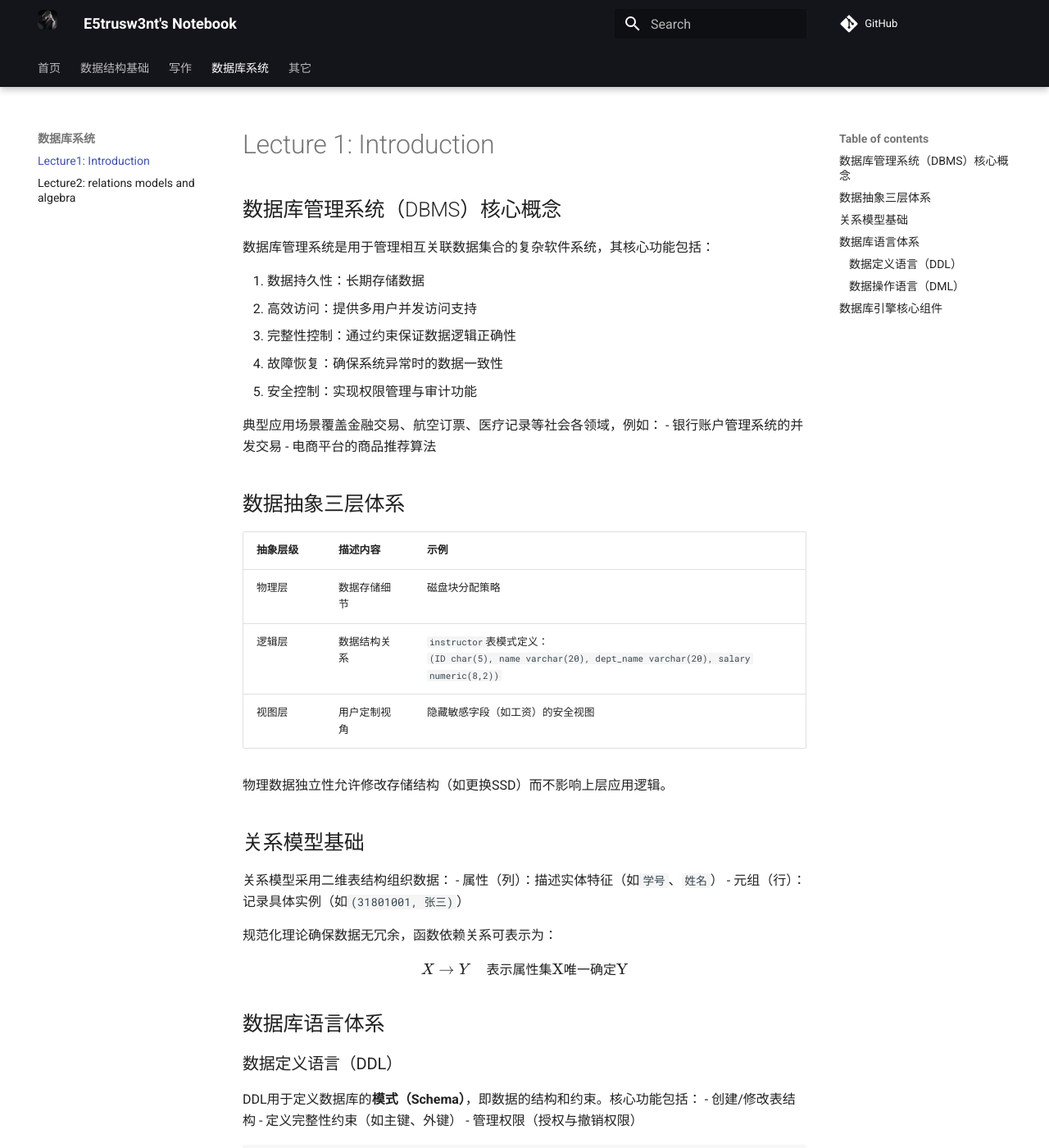
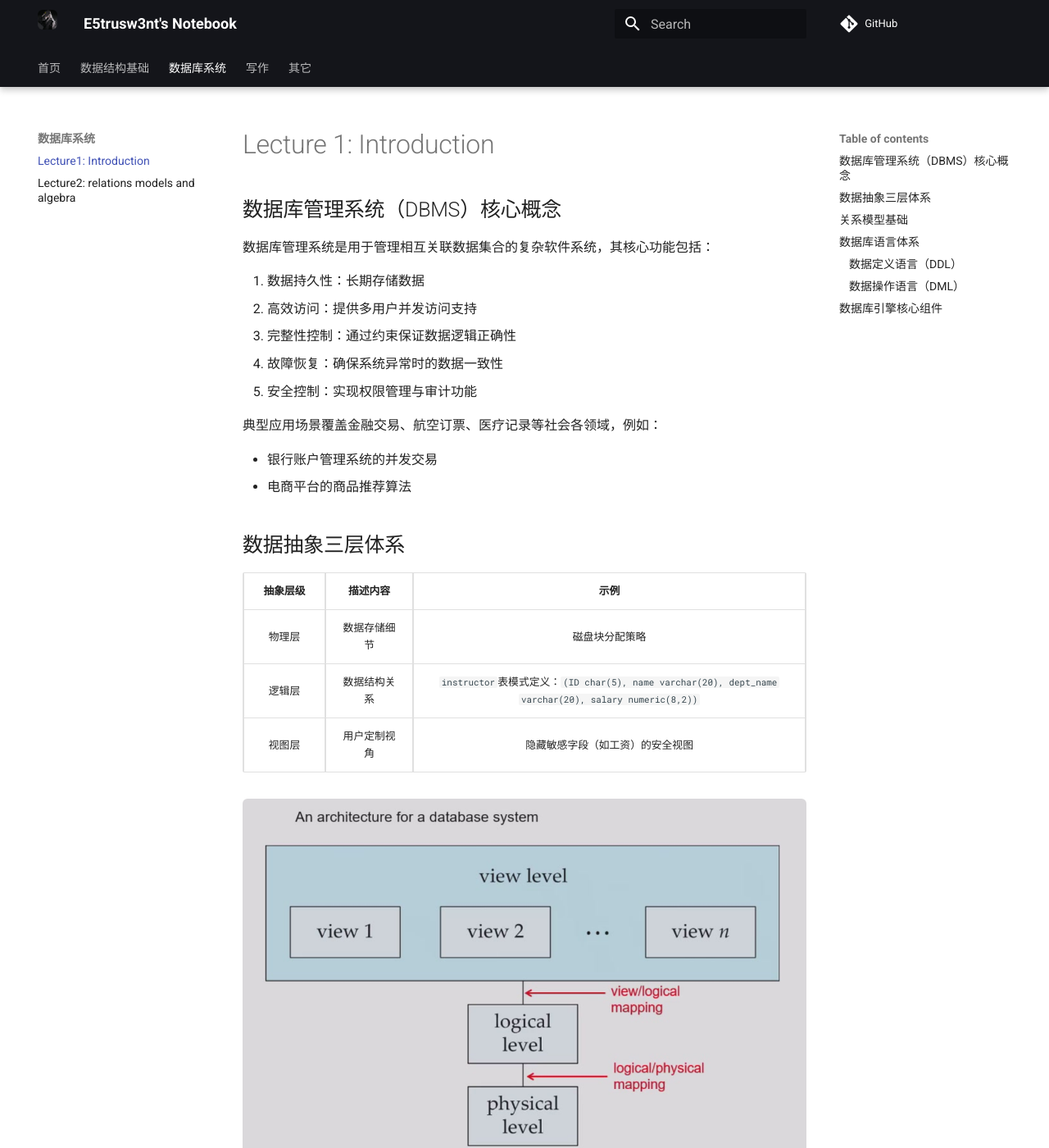
Before and after one commit to Estruswent/notebook, an MkDocs documentation site: the page built from docs/数据库系统/Lecture1.md, in a window 1280 px wide and 1400 px high. Shown: the whole window at 82% size. Built offline with MkDocs 1.6.1 and Material for MkDocs 9.7.7, drawn with Linux system fonts in a browser that asks for light colours; comment, search, counter and statistics services are not loaded; some of the changed text lies outside the part shown.

Commit message:
new notes about DB

```diff
--- /dev/null
+++ b/docs/style/css/table.css
@@ -0,0 +1,13 @@
+/* 针对 Material 主题的表格内容居中 */
+.md-typeset table:not([class]) th,
+.md-typeset table:not([class]) td {
+  text-align: center !important;
+  vertical-align: middle !important;
+}
+
+/* 添加列间竖线分隔符 */
+.md-typeset table:not([class]) th,
+.md-typeset table:not([class]) td {
+  border-right: 1px solid rgba(0,0,0,0.12) !important;  /* 右侧竖线 */
+  border-left: 1px solid rgba(0,0,0,0.12) !important;   /* 左侧竖线（首列需保留） */
+}
--- a/docs/数据库系统/Lecture1.md
+++ b/docs/数据库系统/Lecture1.md
@@ -11,6 +11,7 @@
 5. 安全控制：实现权限管理与审计功能
 
 典型应用场景覆盖金融交易、航空订票、医疗记录等社会各领域，例如：
+
 - 银行账户管理系统的并发交易
 - 电商平台的商品推荐算法
 
@@ -19,19 +20,23 @@
 | 抽象层级 | 描述内容 | 示例 |
 |---------|---------|-----|
 | 物理层 | 数据存储细节 | 磁盘块分配策略 |
-| 逻辑层 | 数据结构关系 | `instructor`表模式定义：<br>`(ID char(5), name varchar(20), dept_name varchar(20), salary numeric(8,2))` |
+| 逻辑层 | 数据结构关系 | `instructor`表模式定义：`(ID char(5), name varchar(20), dept_name varchar(20), salary numeric(8,2))` |
 | 视图层 | 用户定制视角 | 隐藏敏感字段（如工资）的安全视图 |
 
-物理数据独立性允许修改存储结构（如更换SSD）而不影响上层应用逻辑。
+![alt text](image.png)
+
+物理数据独立性允许修改存储结构而不影响上层应用逻辑。
 
 ## 关系模型基础
+
 关系模型采用二维表结构组织数据：
+
 - 属性（列）：描述实体特征（如`学号`、`姓名`）
 - 元组（行）：记录具体实例（如`(31801001, 张三)`）
 
 规范化理论确保数据无冗余，函数依赖关系可表示为：
 $$
-X \rightarrow Y \quad \text{表示属性集X唯一确定Y}
+X \rightarrow Y \quad \text{（表示属性集X唯一确定Y）}
 $$
 
 ## 数据库语言体系
@@ -39,6 +44,7 @@ $$
 ### 数据定义语言（DDL）
 
 DDL用于定义数据库的**模式（Schema）**，即数据的结构和约束。核心功能包括：
+
 - 创建/修改表结构
 - 定义完整性约束（如主键、外键）
 - 管理权限（授权与撤销权限）
--- a/mkdocs.yml
+++ b/mkdocs.yml
@@ -17,11 +17,11 @@ nav:
     - "排序问题": "数据结构基础/Sort.md"
     - "树": "数据结构基础/Tree.md"
     - "待完成": "数据结构基础/unfinished.md"
-  - 写作:
-    - "latex": "写作/latex.md"
   - 数据库系统:
     - "Lecture1: Introduction": "数据库系统/Lecture1.md"
     - "Lecture2: relations models and algebra": "数据库系统/Lecture2.md"
+  - 写作:
+    - "latex": "写作/latex.md"
   - 其它:
     - "Matplotlib入门": "其它/Matplotlib.md"
     - "Windows上的子系统“消失不见”": "其它/Explorer不见了.md"
@@ -68,6 +68,7 @@ extra_javascript:
 extra_css:
   - 'style/css/img.css'
   - 'style/css/code.css'
+  - 'style/css/table.css'
 plugins:
   - search
 
```
Also changed, not shown: other parts of docs/数据库系统/Lecture1.md (+5 -3 lines), docs/数据库系统/Lecture2.md (+13 -13 lines), docs/数据库系统/image-1.png (added), docs/数据库系统/image.png (added).
